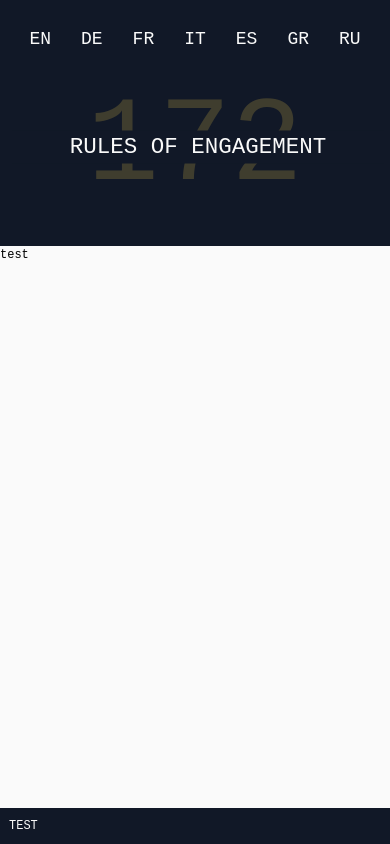
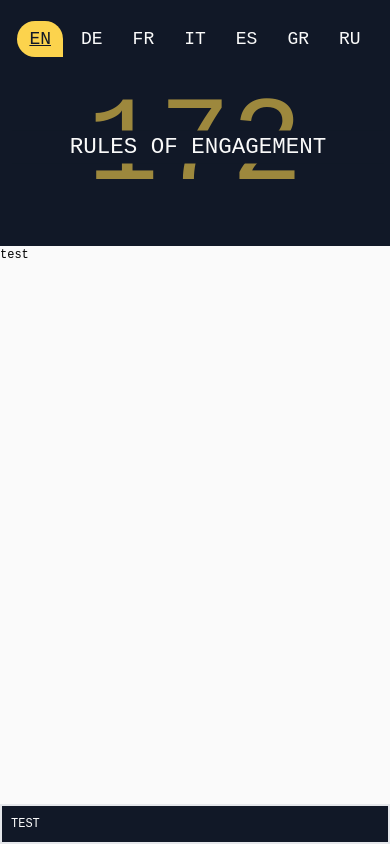
Before and after one commit to KadirBalku/code-of-conduct, a Vue app: page /roe/en in a window 390 px wide. Built offline with nearby package versions, Linux system fonts and the light colour scheme; a web font is replaced by a local one.

Commit message:
WIP: fixed hover on mobile. working on fixing page state change

```diff
--- a/src/components/AppHeader.vue
+++ b/src/components/AppHeader.vue
@@ -7,24 +7,35 @@ export default {
   data() {
     return {
       defaultLanguages: ["en", "de", "fr", "it", "es", "gr", "ru"],
+      pageState: true,
     };
   },
   computed: {
     title() {
-      const currentPage = this.$route.name;
-
-      return currentPage === "main" ? "code of conduct" : "rules of engagement";
+      return this.pageState ? "Rules of Engagement" : "Code of Conduct";
+    },
+  },
+  methods: {
+    isPageRoe(e) {
+      if (e) {
+        this.pageState = true;
+      } else if (e === false) {
+        this.pageState = false;
+      }
     },
   },
 };
 </script>
 <template>
   <nav id="navigation">
-    <HeaderNavigation :languages="defaultLanguages"></HeaderNavigation>
+    <HeaderNavigation
+      :languages="defaultLanguages"
+      :is-roe-active="pageState"
+      @page-toggle-state="isPageRoe()"
+    ></HeaderNavigation>
   </nav>
-  <router-link :to="{ name: 'roe', params: { locale: 'en' } }">
-    <HeaderLogo>{{ title }}</HeaderLogo>
-  </router-link>
+
+  <HeaderLogo>{{ title }}</HeaderLogo>
 </template>
 <style scoped>
 nav {
--- a/src/components/HeaderNavigation.vue
+++ b/src/components/HeaderNavigation.vue
@@ -3,7 +3,7 @@
     <router-link
       v-for="language in languages"
       :key="language"
-      :to="{ name: 'main', params: { locale: language } }"
+      :to="{ name: isRoeActive ? 'roe' : 'main', params: { locale: language } }"
       custom
       v-slot="{ navigate, isActive }"
     >
@@ -26,6 +26,10 @@ export default {
       type: Array,
       required: true,
     },
+    isRoeActive: {
+      type: Boolean,
+      required: true,
+    },
   },
   data() {
     return {};
@@ -38,7 +42,7 @@ export default {
 }
 
 .navbar__item {
-  @apply text-2xl cursor-pointer px-2 rounded-t-3xl rounded-bl-3xl hover:outline-dashed outline-1 outline-amber-300  hover:bg-opacity-25 hover:bg-amber-300 hover:text-zinc-50;
+  @apply text-2xl cursor-pointer px-2 rounded-t-3xl rounded-bl-3xl lg:hover:outline-dashed outline-1 outline-amber-300  lg:hover:bg-opacity-25 lg:hover:bg-amber-300 lg:hover:text-zinc-50;
 }
 
 .active {
--- a/src/components/icons/HeaderLogo.vue
+++ b/src/components/icons/HeaderLogo.vue
@@ -1,15 +1,27 @@
 <template>
-  <div class="logo">
+  <div class="logo" :class="{ active: isRoeActive }">
     <p class="logo__text">172</p>
     <div class="logo-cover">
-      <p class="logo-cover__text"><slot></slot></p>
+      <router-link
+        :to="{ name: isRoeActive ? 'roe' : 'main', params: { locale: 'en' } }"
+        ><p
+          class="logo-cover__text"
+          @click="this.isRoeActive = !this.isRoeActive"
+        >
+          <slot></slot>
+        </p>
+      </router-link>
     </div>
   </div>
 </template>
 
 <style scoped>
 .logo {
-  @apply relative transition-colors ease-in-out duration-700 text-opacity-20 hover:text-opacity-60 text-amber-300;
+  @apply relative transition-colors ease-in-out duration-700 text-opacity-20 text-amber-300;
+}
+
+.active {
+  @apply text-opacity-60;
 }
 
 .logo__text {
@@ -21,6 +33,22 @@
 }
 
 .logo-cover__text {
-  @apply text-3xl p-0 text-center uppercase text-zinc-50;
+  @apply text-3xl p-0 text-center uppercase text-zinc-50 cursor-pointer;
 }
 </style>
+
+<script>
+export default {
+  data() {
+    return { isRoeActive: true };
+  },
+  computed: {},
+  methods: {},
+  created() {},
+  watch: {
+    isRoeActive(newRoe) {
+      this.$emit("pageToggleState", newRoe);
+    },
+  },
+};
+</script>
--- a/src/index.css
+++ b/src/index.css
@@ -32,7 +32,7 @@
   }
 
   footer {
-    @apply bg-gray-900 w-full h-min p-3 text-zinc-50;
+    @apply bg-gray-900 w-full h-min p-3 text-zinc-50 lg:absolute bottom-0 left-0 lg:w-min lg:m-auto border-2;
   }
 }
 
--- a/src/router/index.js
+++ b/src/router/index.js
@@ -1,6 +1,6 @@
 import { createRouter, createWebHistory } from "vue-router";
-import HomePage from "@/pages/HomePage.vue";
-import Test from "@/pages/TestPage.vue";
+import ConductPage from "@/pages/ConductPage.vue";
+import RoePage from "@/pages/RoePage.vue";
 
 const router = createRouter({
   history: createWebHistory(import.meta.env.BASE_URL),
@@ -8,18 +8,18 @@ const router = createRouter({
     {
       path: "/",
       name: "home",
-      redirect: { name: "main", params: { locale: "en" } },
+      redirect: { name: "roe", params: { locale: "en" } },
     },
     {
-      path: "/:locale",
-      name: "main",
+      path: "/code/:locale",
+      name: "code",
 
-      component: HomePage,
+      component: ConductPage,
     },
     {
       path: "/roe/:locale",
       name: "roe",
-      component: Test,
+      component: RoePage,
     },
   ],
 });
```
Also changed, not shown: src/pages/ConductPage.vue (renamed from src/pages/HomePage.vue), src/pages/RoePage.vue (renamed from src/pages/TestPage.vue).
